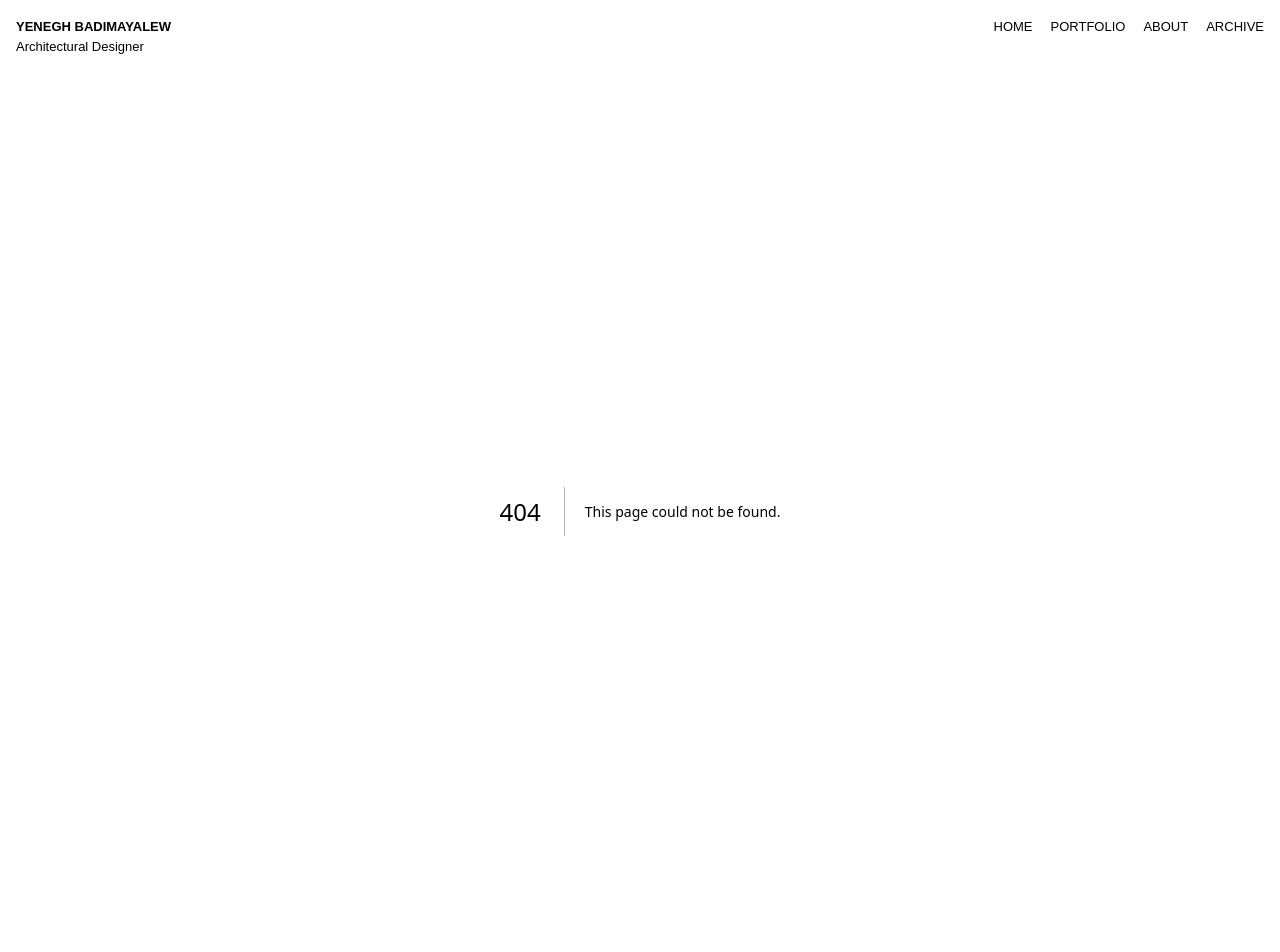
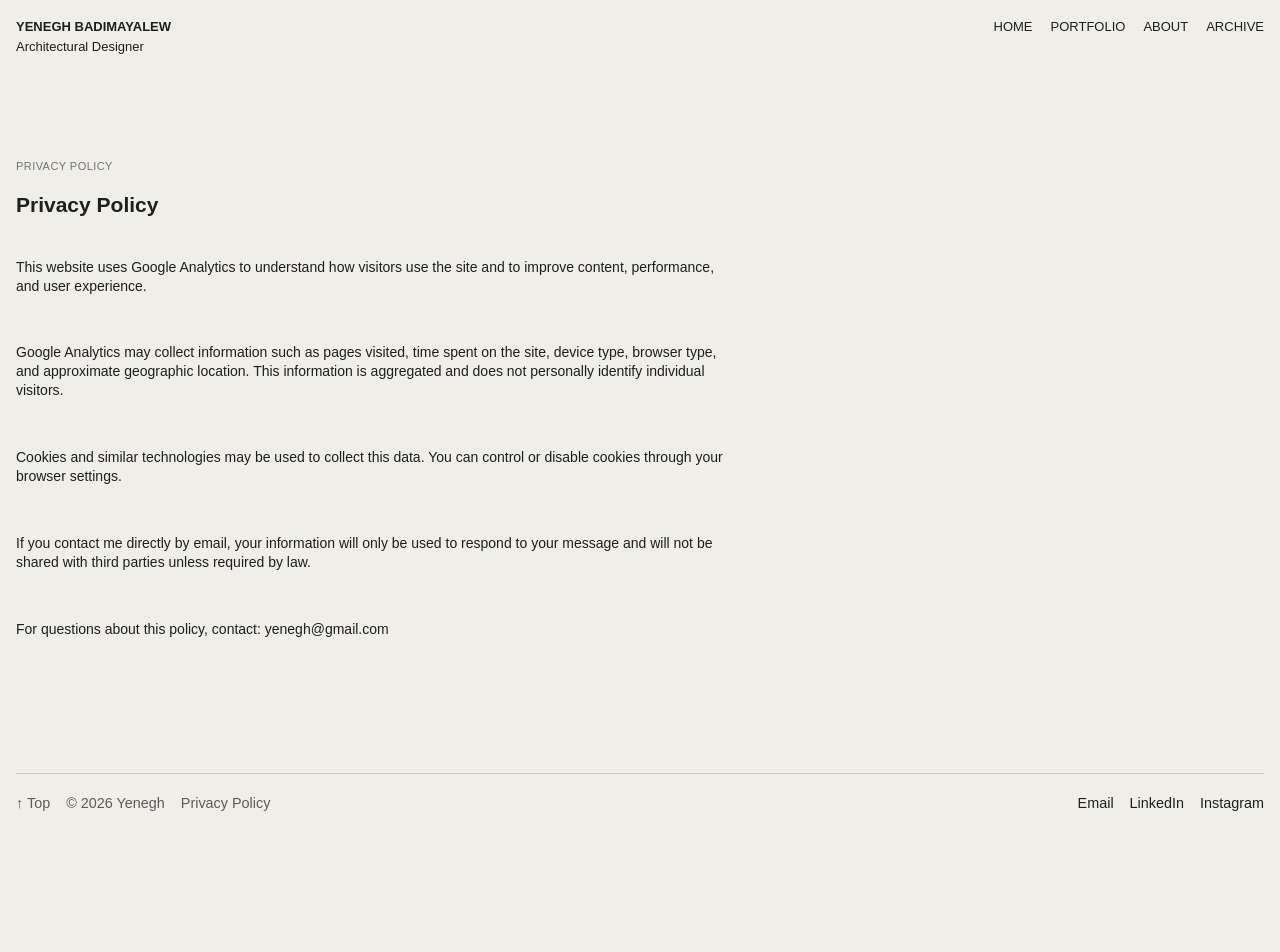
Before and after one commit to Yenegh/yenegh-portfolio, a Next.js app: page /privacy in a window 1280 px wide. Before the commit this address had no page. Shown: the top 952 px of the page. After the commit the page ends 833 px from the top, so only its background shows below. Built offline with nearby package versions, Linux system fonts and the light colour scheme.

Commit message:
Add privacy policy, custom 404 page, and project visibility controls

```diff
--- a/app/portfolio/page.tsx
+++ b/app/portfolio/page.tsx
@@ -3,7 +3,9 @@ import Image from "next/image";
 import { projects } from "@/data/projects";
 
 export default function HomePage() {
-  const featuredProjects = projects.filter((project) => project.featured);
+  const featuredProjects = projects
+  .filter((p) => p.isPublic !== false)
+  .filter((p) => p.featured);
 
   return (
     <main>
--- /dev/null
+++ b/app/privacy/page.tsx
@@ -0,0 +1,46 @@
+export default function PrivacyPage() {
+  return (
+    <main>
+      <section
+        style={{
+          maxWidth: "720px",
+          paddingTop: "48px",
+          paddingBottom: "56px",
+        }}
+      >
+        <p className="section-label">Privacy Policy</p>
+        <h1>Privacy Policy</h1>
+
+        <div style={{ display: "grid", gap: "20px", marginTop: "24px" }}>
+          <p>
+            This website uses Google Analytics to understand how visitors use
+            the site and to improve content, performance, and user experience.
+          </p>
+
+          <p>
+            Google Analytics may collect information such as pages visited, time
+            spent on the site, device type, browser type, and approximate
+            geographic location. This information is aggregated and does not
+            personally identify individual visitors.
+          </p>
+
+          <p>
+            Cookies and similar technologies may be used to collect this data.
+            You can control or disable cookies through your browser settings.
+          </p>
+
+          <p>
+            If you contact me directly by email, your information will only be
+            used to respond to your message and will not be shared with third
+            parties unless required by law.
+          </p>
+
+          <p>
+            For questions about this policy, contact:{" "}
+            <a href="mailto:yenegh@gmail.com">yenegh@gmail.com</a>
+          </p>
+        </div>
+      </section>
+    </main>
+  );
+}
--- a/components/ProjectTable.tsx
+++ b/components/ProjectTable.tsx
@@ -12,7 +12,9 @@ export function ProjectTable({ projects }: { projects: Project[] }) {
         <div>Year</div>
       </div>
 
-      {projects.map((project) => (
+      {projects
+      .filter((project) => project.isPublic !== false)
+      .map((project) => (
         <Link key={project.slug} href={`/projects/${project.slug}`} className="project-row">
           <div>{project.number}</div>
           <div>
--- a/components/SiteChrome.tsx
+++ b/components/SiteChrome.tsx
@@ -30,6 +30,8 @@ export function SiteChrome({ children }: { children: React.ReactNode }) {
           gap: "16px",
         }}
       >
+        {/* LEFT SIDE */}
+        <div style={{ display: "flex", gap: "16px", alignItems: "center" }}>
           <a
             href="#top"
             style={{
@@ -41,6 +43,21 @@ export function SiteChrome({ children }: { children: React.ReactNode }) {
             ↑ Top
           </a>
 
+          <span style={{ opacity: 0.7 }}>© 2026 Yenegh</span>
+
+          <a
+            href="/privacy"
+            style={{
+              textDecoration: "none",
+              color: "inherit",
+              opacity: 0.7,
+            }}
+          >
+            Privacy Policy
+          </a>
+        </div>
+
+        {/* RIGHT SIDE */}
         <div style={{ display: "flex", gap: "16px", flexWrap: "wrap" }}>
           <a
             href="mailto:yenegh@gmail.com"
--- a/data/projects.ts
+++ b/data/projects.ts
@@ -12,6 +12,7 @@ export type Project = {
   body: string[];
   images: { src: string; alt: string; caption: string }[];
   featured: boolean;
+  isPublic?: boolean;
   cardImage?: string;
   heroImage?: string;
 };
@@ -75,6 +76,7 @@ export const projects: Project[] = [
     scope: ["Technical Documentation", "Consultant Coordination", "Adaptive Reuse"],
     tags: ["Public Architecture", "Adaptive Reuse", "Built"],
     featured: true,
+    isPublic: false,
     cardImage: "/images/ellen-melville/card.jpg",
     body: [
       "The Ellen Melville Centre is an adaptive reuse project that reworks an existing civic building in central Auckland as a renewed public and community-focused space. The project balances retention of the existing structure with contemporary spatial, programme, and accessibility requirements.",
@@ -103,6 +105,7 @@ export const projects: Project[] = [
     scope: ["General Arrangement", "Consultant Coordination", "Documentation"],
     tags: ["Revit", "Housing", "NZ Practice", "Built Work", "Homestar 5"],
     featured: false,
+    isPublic: false,
     cardImage: "/images/panuku-housing/card.jpg",
     body: [
       "A medium-density housing development in Henderson delivering 38 townhouses in the first stage, with subsequent apartment buildings currently underway. The project prioritises environmentally responsive design, achieving a Homestar 6 rating to improve energy efficiency, thermal performance, and long-term affordability for residents.",
@@ -135,6 +138,7 @@ export const projects: Project[] = [
     scope: ["Technical Documentation", "Design Development", "Coordination"],
     tags: ["Residential", "Renovation", "Built"],
     featured: false,
+    isPublic: false,
     cardImage: "/images/devonport-renovation/card.jpg",
     body: [
       "This project involved the renovation of an existing residential dwelling in Devonport, working within the constraints of the existing structure while improving spatial organisation and liveability. The design approach focused on refining internal layouts and strengthening connections between interior spaces and the surrounding site.",
@@ -162,6 +166,7 @@ export const projects: Project[] = [
     scope: ["Technical Documentation", "Design Development", "Coordination"],
     tags: ["Residential", "Renovation", "Built"],
     featured: false,
+    isPublic: false,
     cardImage: "/images/interior-renovation/card.jpg",
     body: [
       "This project involved the renovation of an existing residential dwelling in Devonport, working within the constraints of the existing structure while improving spatial organisation and liveability. The design approach focused on refining internal layouts and strengthening connections between interior spaces and the surrounding site.",
```
Also changed, not shown: app/not-found.tsx (added, +25 -0 lines), app/projects/[slug]/page.tsx (+8 -6 lines), components/ArchiveOverview.tsx (+5 -2 lines), 1 other file (tests, documents, lock files or other folders). Lines whose indentation alone changed are shown as unchanged.
